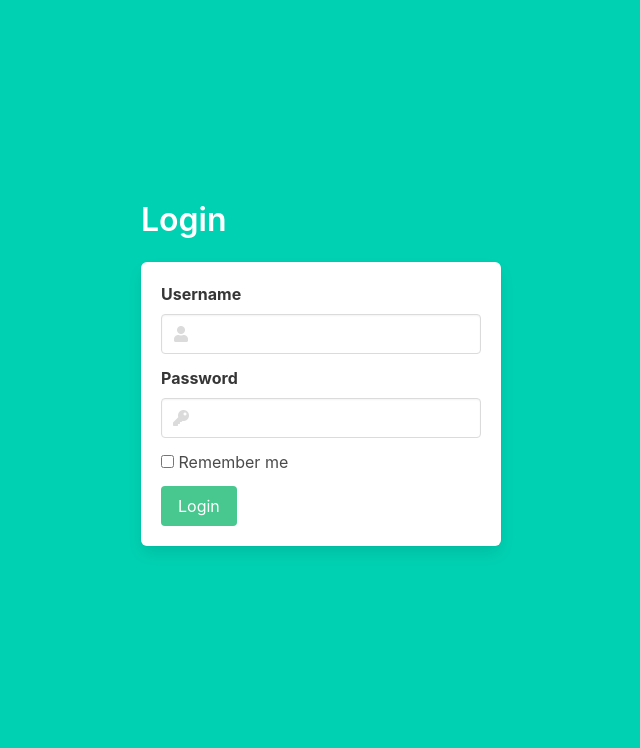
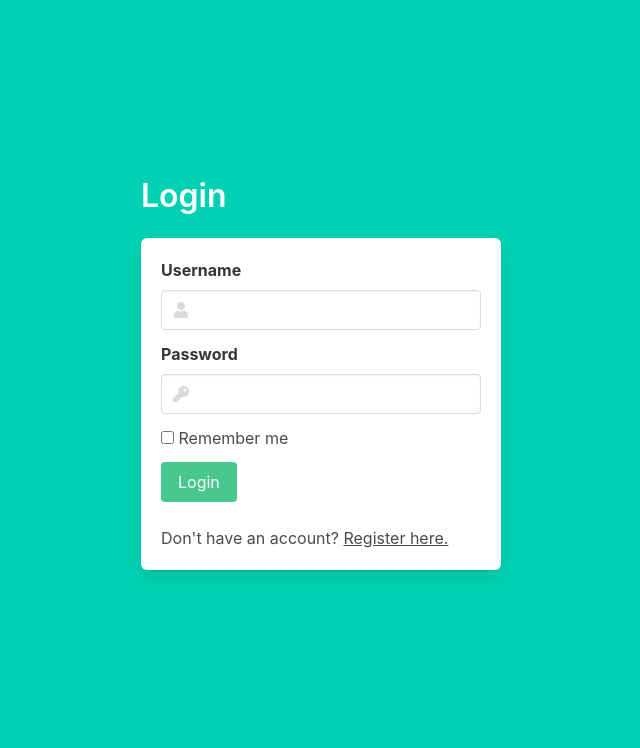
Before and after one commit to stefanvdlugt/todo, a Flask app: page /auth/login in a window 1280 px wide. Shown: the part 56-804 px from the top of the page, without its empty margins (319-959 px from the left). Run offline with Flask 2, Linux system fonts and the light colour scheme; some libraries are stand-ins or nearby versions.

Commit message:
Add links between registration and login pages.

```diff
--- a/app/templates/auth/login.html
+++ b/app/templates/auth/login.html
@@ -21,6 +21,8 @@
                         {{ render_checkbox(form.remember_me) }}
                         {{ render_button(form.submit, class="is-success") }}
                     </form>
+                    <br/>
+                    Don't have an account? <u><a href="{{ url_for('auth.register') }}">Register here.</a></u>
                 </div>
             </div>
         </div>
--- a/app/templates/auth/register.html
+++ b/app/templates/auth/register.html
@@ -22,6 +22,8 @@
                         {{ render_input(form.password2, icon="fas fa-key") }}
                         {{ render_button(form.submit, class="is-success") }}
                     </form>
+                    <br/>
+                    Already have an account? <u><a href="{{ url_for('auth.login') }}">Login here.</a></u>
                 </div>
             </div>
         </div>
```
